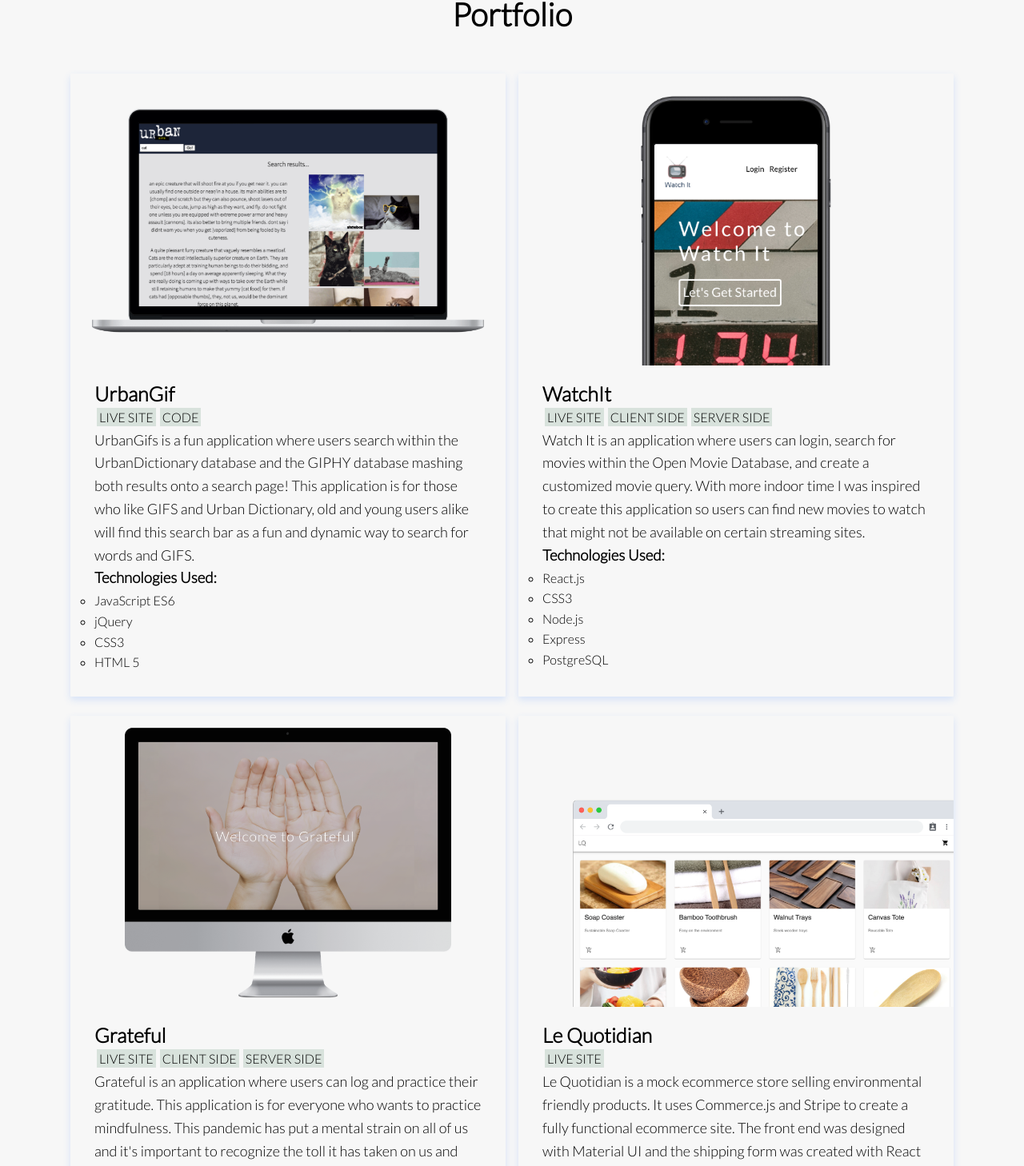
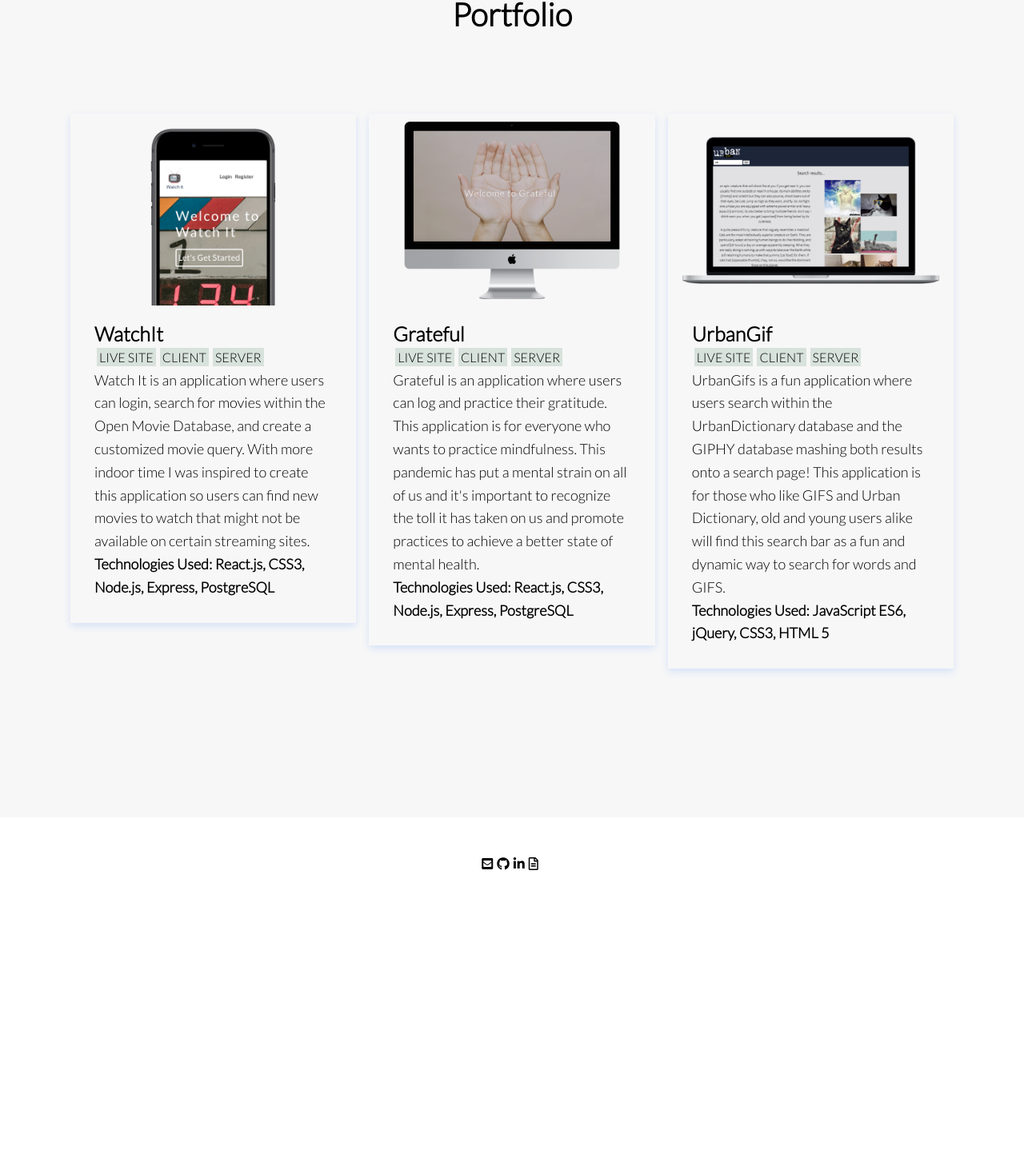
Before and after one commit to josiehandeveloper/jsphn, a React (Create React App) app: page / in a window 1280 px wide. Shown: the part 2224-3682 px from the top of the page at 80% size. After the commit the page ends 3361 px from the top, so only its background shows below. Built offline with nearby package versions, Linux system fonts and the light colour scheme.

Commit message:
app info passed through props

```diff
--- a/src/Components/Portfolio/Portfolio.js
+++ b/src/Components/Portfolio/Portfolio.js
@@ -1,4 +1,5 @@
 import React from "react";
+import PortfolioItem from "../PortfolioItem/PortfolioItem";
 import "./Portfolio.css";
 
 function Portfolio() {
@@ -8,201 +9,47 @@ function Portfolio() {
       <div className="portfolio__container">
         <div className="portfolio__wrapper">
           <ul className="portfolio__items">
-            <li className="portfolio__item">
-              <div className="portfolio__item__box">
-                <div className="portfolio__item__pic-wrap">
-                  <img
-                    className="portfolio__item__img"
-                    alt="Portfolio img"
-                    src="images/UrbanGif/search-macbook.png"
-                  />
-                </div>
-                <div className="portfolio__item__info">
-                  <h4 className="portfolio__item__title">UrbanGif</h4>
-                  <h4 className="portfolio__item__links">
-                    <a
-                      href="https://josiehandeveloper.github.io/urban-gifs/"
-                      target="_blank"
-                      rel="noreferrer"
-                    >
-                      Live Site
-                    </a>
-                    <a
-                      href="https://github.com/josiehandeveloper/urban-gifs.git"
-                      target="_blank"
-                      rel="noreferrer"
-                    >
-                      Code
-                    </a>
-                  </h4>
-                  <h5 className="portfolio__item__text">
-                    UrbanGifs is a fun application where users search within the
+            <PortfolioItem
+              src="images/WatchIt/watchIt1.png"
+              title="WatchIt"
+              live="https://watchit-app-seven.vercel.app/"
+              client="https://github.com/josiehandeveloper/watchit-app.git"
+              server="https://github.com/josiehandeveloper/watchit-2-server.git"
+              text="Watch It is an application where users can login, search for
+                    movies within the Open Movie Database, and create a
+                    customized movie query. With more indoor time I was inspired
+                    to create this application so users can find new movies to
+                    watch that might not be available on certain streaming
+                    sites."
+              tech="React.js, CSS3, Node.js, Express, PostgreSQL"
+            />
+            <PortfolioItem
+              src="images/Grateful/grateful1.png"
+              title="Grateful"
+              live="https://grateful-app.vercel.app/"
+              client="https://github.com/josiehandeveloper/grateful-app.git"
+              server="https://github.com/josiehandeveloper/grateful2-server.git"
+              text="Grateful is an application where users can log and practice
+                    their gratitude. This application is for everyone who wants
+                    to practice mindfulness. This pandemic has put a mental
+                    strain on all of us and it's important to recognize the toll
+                    it has taken on us and promote practices to achieve a better
+                    state of mental health."
+              tech="React.js, CSS3, Node.js, Express, PostgreSQL"
+            />
+            <PortfolioItem
+              src="images/UrbanGif/search-macbook.png"
+              title="UrbanGif"
+              live="https://josiehandeveloper.github.io/urban-gifs/"
+              client="https://github.com/josiehandeveloper/urban-gifs.git"
+              text="UrbanGifs is a fun application where users search within the
                     UrbanDictionary database and the GIPHY database mashing both
                     results onto a search page! This application is for those
                     who like GIFS and Urban Dictionary, old and young users
                     alike will find this search bar as a fun and dynamic way to
-                    search for words and GIFS.
-                  </h5>
-                  <ul className="portfolio__item__tech">
-                    {" "}
-                    <h3>Technologies Used:</h3>
-                    <li>JavaScript ES6</li>
-                    <li>jQuery</li>
-                    <li>CSS3</li>
-                    <li>HTML 5</li>
-                  </ul>
-                </div>
-              </div>
-            </li>
-            <li className="portfolio__item">
-              <div className="portfolio__item__box">
-                <div className="portfolio__item__pic-wrap">
-                  <img
-                    className="portfolio__item__img"
-                    alt="Portfolio img"
-                    src="images/WatchIt/watchIt1.png"
-                  />
-                </div>
-                <div className="portfolio__item__info">
-                  <h4 className="portfolio__item__title">WatchIt</h4>
-                  <h4 className="portfolio__item__links">
-                    <a
-                      href="https://watchit-app-seven.vercel.app/"
-                      target="_blank"
-                      rel="noreferrer"
-                    >
-                      Live Site
-                    </a>
-                    <a
-                      href="https://github.com/josiehandeveloper/watchit-app.git"
-                      target="_blank"
-                      rel="noreferrer"
-                    >
-                      Client Side
-                    </a>
-                    <a
-                      href="https://github.com/josiehandeveloper/watchit-2-server.git"
-                      target="_blank"
-                      rel="noreferrer"
-                    >
-                      Server Side
-                    </a>
-                  </h4>
-                  <h5 className="portfolio__item__text">
-                    Watch It is an application where users can login, search for
-                    movies within the Open Movie Database, and create a
-                    customized movie query. With more indoor time I was inspired
-                    to create this application so users can find new movies to
-                    watch that might not be available on certain streaming
-                    sites.
-                  </h5>
-                  <ul className="portfolio__item__tech">
-                    {" "}
-                    <h3>Technologies Used:</h3>
-                    <li>React.js</li>
-                    <li>CSS3</li>
-                    <li>Node.js</li>
-                    <li>Express</li>
-                    <li>PostgreSQL</li>
-                  </ul>
-                </div>
-              </div>
-            </li>
-          </ul>
-          <ul className="portfolio__items">
-            <li className="portfolio__item">
-              <div className="portfolio__item__box">
-                <div className="portfolio__item__pic-wrap">
-                  <img
-                    className="portfolio__item__img"
-                    alt="Portfolio img"
-                    src="images/Grateful/grateful1.png"
-                  />
-                </div>
-                <div className="portfolio__item__info">
-                  <h4 className="portfolio__item__title">Grateful</h4>
-                  <h4 className="portfolio__item__links">
-                    <a
-                      href="https://grateful-app.vercel.app/"
-                      target="_blank"
-                      rel="noreferrer"
-                    >
-                      Live Site
-                    </a>
-                    <a
-                      href="https://github.com/josiehandeveloper/grateful-app.git"
-                      target="_blank"
-                      rel="noreferrer"
-                    >
-                      Client Side
-                    </a>
-                    <a
-                      href="https://github.com/josiehandeveloper/grateful2-server.git"
-                      target="_blank"
-                      rel="noreferrer"
-                    >
-                      Server Side
-                    </a>
-                  </h4>
-                  <h5 className="portfolio__item__text">
-                    Grateful is an application where users can log and practice
-                    their gratitude. This application is for everyone who wants
-                    to practice mindfulness. This pandemic has put a mental
-                    strain on all of us and it's important to recognize the toll
-                    it has taken on us and promote practices to achieve a better
-                    state of mental health.
-                  </h5>
-                  <ul className="portfolio__item__tech">
-                    {" "}
-                    <h3>Technologies Used:</h3>
-                    <li>React.js</li>
-                    <li>CSS3</li>
-                    <li>Node.js</li>
-                    <li>Express</li>
-                    <li>PostgreSQL</li>
-                  </ul>
-                </div>
-              </div>
-            </li>
-            <li className="portfolio__item">
-              <div className="portfolio__item__box">
-                <div className="portfolio__item__pic-wrap">
-                  <img
-                    className="portfolio__item__img"
-                    alt="Portfolio img"
-                    src="images/LeQuotidian/le-quotidian.png"
-                  />
-                </div>
-                <div className="portfolio__item__info">
-                  <h4 className="portfolio__item__title">Le Quotidian</h4>
-                  <h4 className="portfolio__item__links">
-                    <a
-                      href="https://le-quotidian.vercel.app/"
-                      target="_blank"
-                      rel="noreferrer"
-                    >
-                      Live Site
-                    </a>
-                  </h4>
-                  <h5 className="portfolio__item__text">
-                    Le Quotidian is a mock ecommerce store selling environmental
-                    friendly products. It uses Commerce.js and Stripe to create
-                    a fully functional ecommerce site. The front end was
-                    designed with Material UI and the shipping form was created
-                    with React Hook Form.
-                  </h5>
-                  <ul className="portfolio__item__tech">
-                    {" "}
-                    <h3>Technologies Used:</h3>
-                    <li>React.js</li>
-                    <li>Commerce.js</li>
-                    <li>React Hook Form</li>
-                    <li>Material UI</li>
-                    <li>Stripe</li>
-                  </ul>
-                </div>
-              </div>
-            </li>
+                    search for words and GIFS."
+              tech="JavaScript ES6, jQuery, CSS3, HTML 5"
+            />
           </ul>
         </div>
       </div>
--- /dev/null
+++ b/src/Components/PortfolioItem/PortfolioItem.css
@@ -0,0 +1,127 @@
+.portfolio {
+  padding: 3em 0;
+  background-color: #f7f7f7;
+}
+
+h1 {
+  text-align: center;
+  font-size: 40px;
+}
+
+.portfolio__container {
+  display: flex;
+  flex-flow: column;
+  max-width: 1120px;
+  width: 90%;
+  margin: 0 auto;
+}
+
+.portfolio__wrapper {
+  position: relative;
+  margin: 50px 0 45px;
+}
+
+.portfolio__items {
+  display: flex;
+  flex-flow: row;
+  justify-content: space-between;
+  margin-bottom: 24px;
+}
+
+.portfolio__item {
+  display: flex;
+  flex-flow: row;
+  flex: 1;
+  margin: 0 0.5rem;
+  border-radius: 5px;
+}
+
+.portfolio__item__box {
+  display: flex;
+  flex-flow: column;
+  width: 100%;
+  overflow: hidden;
+  border-radius: 1px;
+  box-shadow: 0 4px 10px rgba(56, 125, 255, 0.17);
+  text-decoration: none;
+}
+
+.portfolio__item__pic-wrap {
+  position: relative;
+  width: 100%;
+  padding-top: 67%;
+  overflow: hidden;
+}
+
+.portfolio__item__img {
+  position: absolute;
+  top: 0;
+  right: 0;
+  bottom: 0;
+  left: 0;
+  display: block;
+  width: 100%;
+  max-width: 100%;
+  height: 100%;
+  max-height: 100%;
+  object-fit: cover;
+}
+
+.portfolio__item__img:hover {
+  transform: scale(1.1);
+  transition: transform 0.4s ease-in;
+}
+
+.portfolio__item__info {
+  padding: 20px 30px 30px;
+}
+
+.portfolio__item__title {
+  font-size: 25px;
+  color: black;
+}
+
+.portfolio__item__links {
+  padding: 3px;
+}
+
+.portfolio__item__links > a {
+  display: inline-block;
+  text-decoration: none;
+  color: black;
+  text-transform: uppercase;
+  font-weight: 200;
+  margin-right: 5px;
+  background-color: #d8e2dc;
+  padding: 2px 3px;
+}
+
+.portfolio__item__text {
+  color: black;
+  font-family: "Lato";
+  font-size: 18px;
+  line-height: 1.6;
+  font-weight: 300;
+}
+
+.portfolio__item__tech {
+  color: black;
+  font-family: "Lato";
+  font-size: 18px;
+  line-height: 1.6;
+  font-weight: bold;
+}
+
+@media only screen and (max-width: 1024px) {
+  .portfolio__items {
+    display: flex;
+    flex-flow: column;
+  }
+}
+
+@media only screen and (max-width: 500px) {
+  .portfolio {
+    padding: 2em 1em 0 0;
+    background-color: #f7f7f7;
+  }
+}
--- a/src/Components/PortfolioItem/portfolioItem.js
+++ b/src/Components/PortfolioItem/portfolioItem.js
@@ -1,10 +1,13 @@
 import React from "react";
+import "./PortfolioItem.css";
 
 function PortfolioItem(props) {
   return (
-    <>
+    <div className="portfolio__container">
+      <div className="portfolio__wrapper">
+        <ul className="portfolio__items">
           <li className="portfolio__item">
-        <div className="portfolio__item__link">
+            <div className="portfolio__item__box">
               <div className="portfolio__item__pic-wrap">
                 <img
                   className="portfolio__item__img"
@@ -15,14 +18,27 @@ function PortfolioItem(props) {
               <div className="portfolio__item__info">
                 <h4 className="portfolio__item__title">{props.title}</h4>
                 <h4 className="portfolio__item__links">
-              {props.live}
-              {props.code}
+                  <a href={props.live} target="_blank" rel="noreferrer">
+                    Live Site
+                  </a>
+                  <a href={props.client} target="_blank" rel="noreferrer">
+                    Client
+                  </a>
+                  <a href={props.server} target="_blank" rel="noreferrer">
+                    Server
+                  </a>
                 </h4>
                 <h5 className="portfolio__item__text">{props.text}</h5>
+                <h5 className="portfolio__item__tech">
+                  {" "}
+                  Technologies Used: {props.tech}
+                </h5>
               </div>
             </div>
           </li>
-    </>
+        </ul>
+      </div>
+    </div>
   );
 }
 
```
Lines whose indentation alone changed are shown as unchanged.
